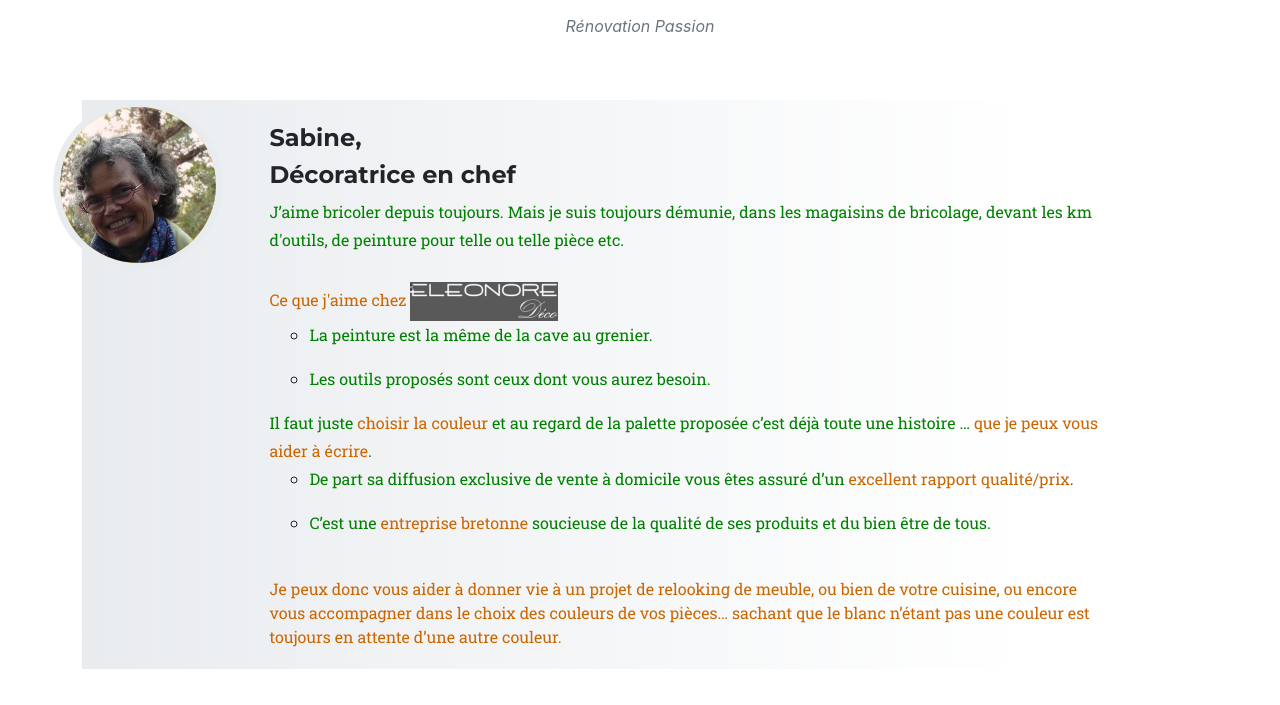
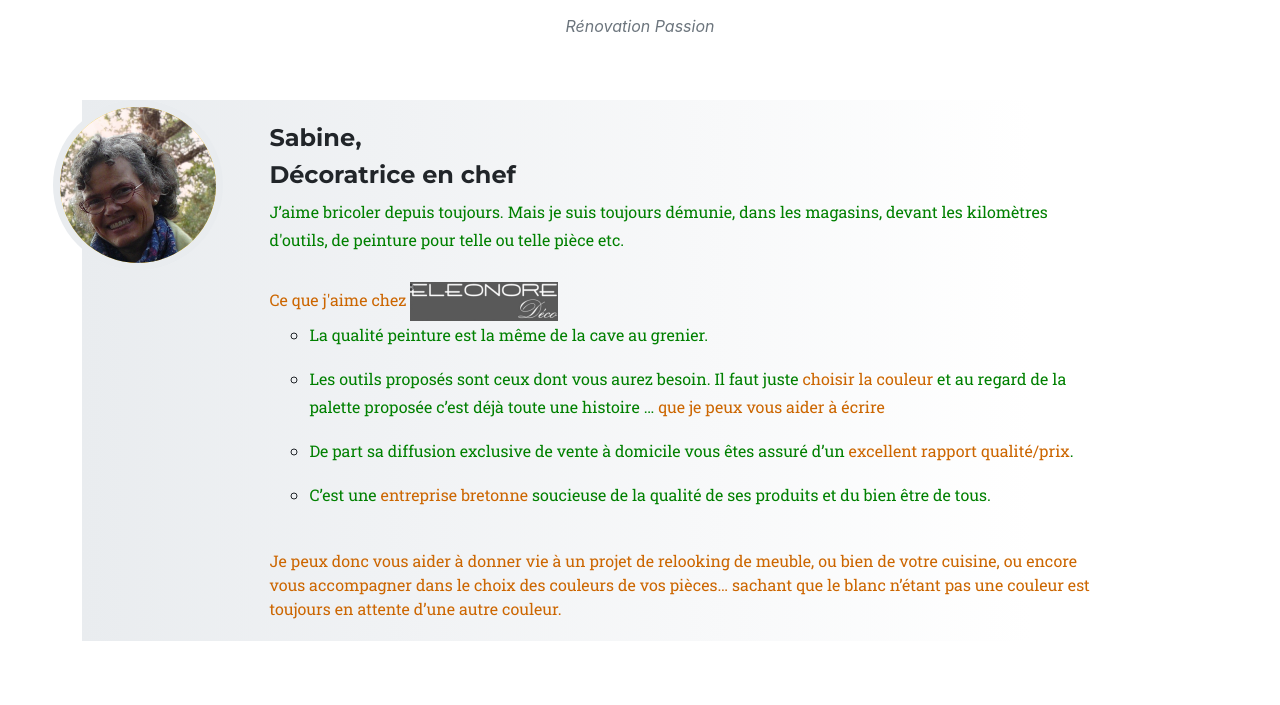
Before and after one commit to jean-charles-gibier/LesJardinsDeSabine, a Django app: page / in a window 1280 px wide. Shown: the part 891-1596 px from the top of the page. Run offline with Django 3.2, Linux system fonts and the light colour scheme; some libraries are stand-ins or nearby versions; some web fonts are replaced.

Commit message:
modifs du redactionnel

```diff
--- a/LJDS/templates/LJDS/base.html
+++ b/LJDS/templates/LJDS/base.html
@@ -70,17 +70,16 @@
                             </div>
                             <div class="mytimeline-body">
                                 <p class="text-muted" style="color:#008000 !important">
-                                    J’aime bricoler depuis toujours. Mais je suis toujours démunie, dans les magaisins de b‌ricolage, devant les km d'outils, de peinture pour telle ou telle pièce etc.<br><br>
+                                    J’aime bricoler depuis toujours. Mais je suis toujours démunie, dans les magasins, devant les kilomètres d'outils, de peinture pour telle ou telle pièce etc.<br><br>
                                 </p>
                                 <span style="color:#CC6600;">
                                    Ce que j'aime chez
                                 </span>
                                 <img class=".border-primary img-fluid" src="{% static 'dist/assets/img/logos/presentation175.png' %}" alt="" /><br>
                                 <ul>
-                                    <li><p class="text-muted" style="color:#008000 !important">La peinture est la même de la cave au grenier.</p></li>
-                                    <li><p class="text-muted" style="color:#008000 !important">Les outils proposés sont ceux dont vous aurez besoin.</p></li>
+                                    <li><p class="text-muted" style="color:#008000 !important">La qualité peinture est la même de la cave au grenier.</p></li>
+                                    <li><p class="text-muted" style="color:#008000 !important">Les outils proposés sont ceux dont vous aurez besoin. Il faut juste <span style="color:#CC6600;">choisir la couleur</span> et au regard de la palette proposée c’est déjà toute une histoire … <span style="color:#CC6600;">que je peux vous aider à écrire</p></li>
                                 </ul>
-                                   <p class="text-muted" style="color:#008000 !important">Il faut juste <span style="color:#CC6600;">choisir la couleur</span> et au regard de la palette proposée c’est déjà toute une histoire … <span style="color:#CC6600;">que je peux vous aider à écrire</span>.<br></p>
                                 <ul>
                                    <li><p class="text-muted" style="color:#008000 !important">De part sa diffusion exclusive de vente à domicile vous êtes assuré d’un <span style="color:#CC6600;">excellent rapport qualité/prix</span>.</p></li>
                                    <li><p class="text-muted" style="color:#008000 !important">C’est une <span style="color:#CC6600;">entreprise bretonne</span> soucieuse de la qualité de ses produits et du bien être de tous.</p></li>
```
